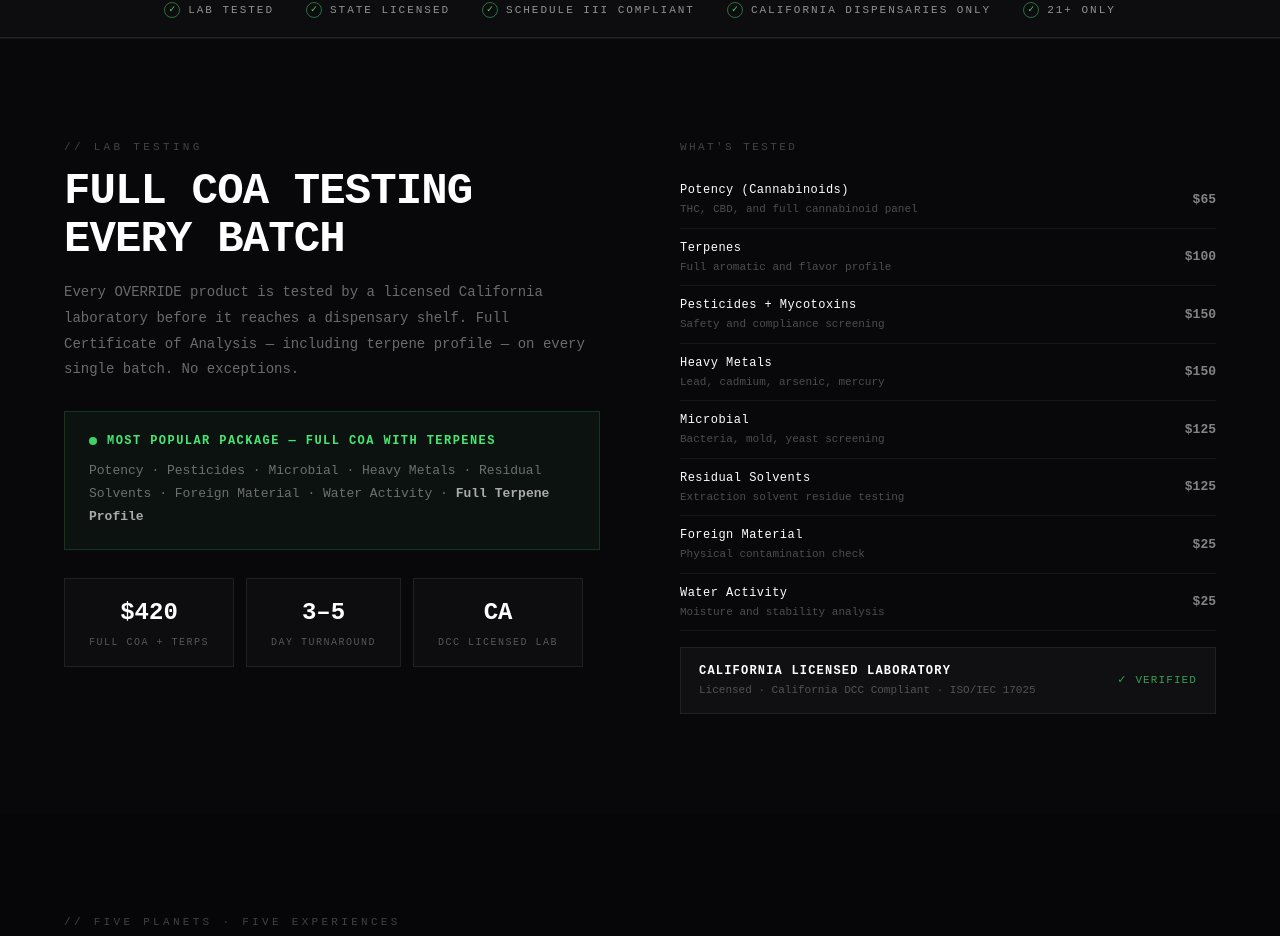
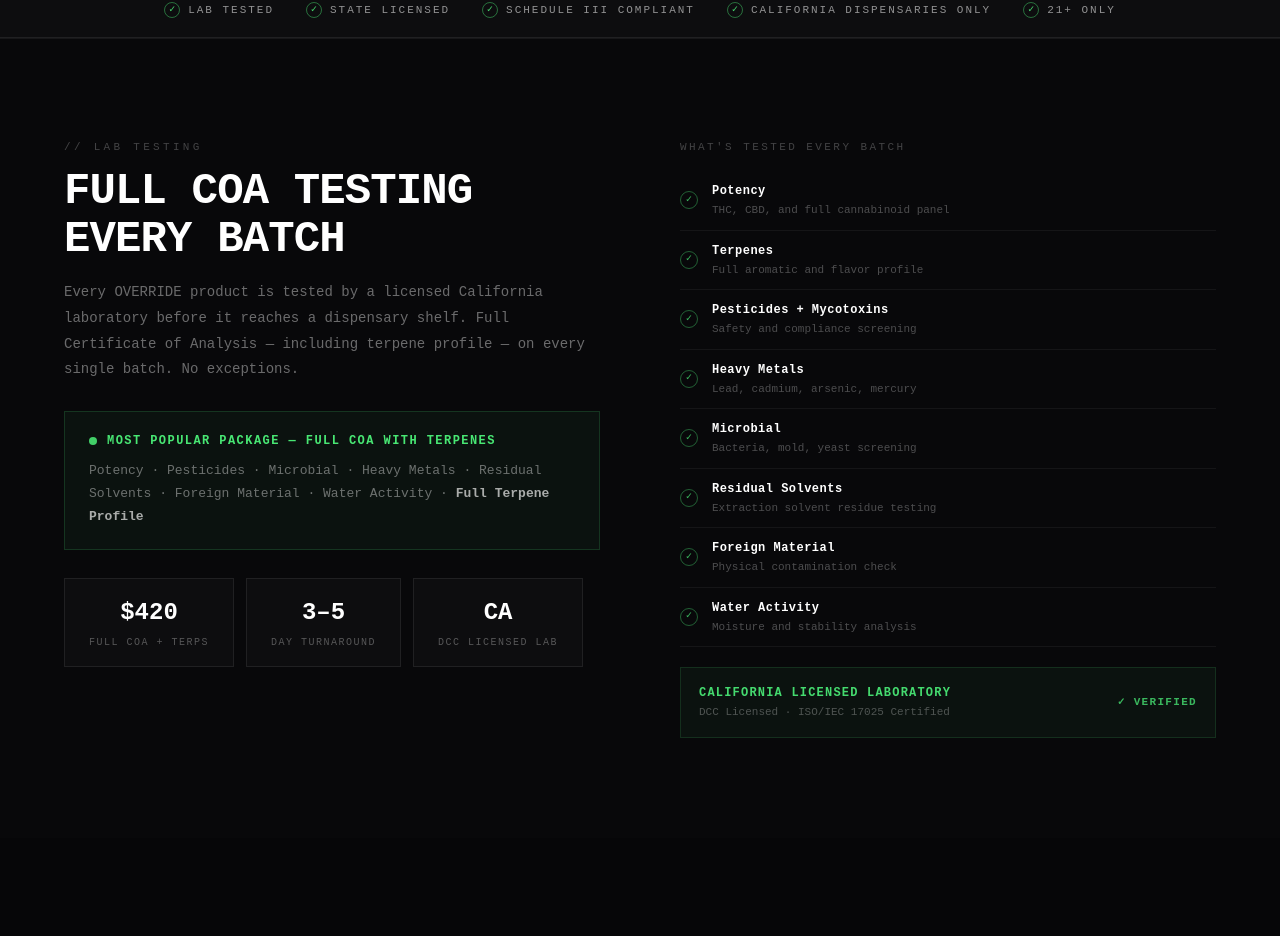
Before and after one commit to OVERRIDE-CA/override-os, a Next.js app: page / in a window 1280 px wide. Shown: the part 817-1753 px from the top of the page. Built offline with nearby package versions, Linux system fonts and the light colour scheme.

Commit message:
remove lab prices from testing section, consumer-facing only

```diff
--- a/app/page.tsx
+++ b/app/page.tsx
@@ -462,34 +462,39 @@
 
             {/* test breakdown */}
             <div>
-              <p style={{ fontSize: '11px', letterSpacing: '0.22em', color: 'rgba(255,255,255,0.24)', marginBottom: '16px' }}>WHAT'S TESTED</p>
+              <p style={{ fontSize: '11px', letterSpacing: '0.22em', color: 'rgba(255,255,255,0.24)', marginBottom: '16px' }}>WHAT'S TESTED EVERY BATCH</p>
               {[
-                { test: 'Potency (Cannabinoids)', price: '$65', desc: 'THC, CBD, and full cannabinoid panel' },
-                { test: 'Terpenes', price: '$100', desc: 'Full aromatic and flavor profile' },
-                { test: 'Pesticides + Mycotoxins', price: '$150', desc: 'Safety and compliance screening' },
-                { test: 'Heavy Metals', price: '$150', desc: 'Lead, cadmium, arsenic, mercury' },
-                { test: 'Microbial', price: '$125', desc: 'Bacteria, mold, yeast screening' },
-                { test: 'Residual Solvents', price: '$125', desc: 'Extraction solvent residue testing' },
-                { test: 'Foreign Material', price: '$25', desc: 'Physical contamination check' },
-                { test: 'Water Activity', price: '$25', desc: 'Moisture and stability analysis' },
+                { test: 'Potency', desc: 'THC, CBD, and full cannabinoid panel' },
+                { test: 'Terpenes', desc: 'Full aromatic and flavor profile' },
+                { test: 'Pesticides + Mycotoxins', desc: 'Safety and compliance screening' },
+                { test: 'Heavy Metals', desc: 'Lead, cadmium, arsenic, mercury' },
+                { test: 'Microbial', desc: 'Bacteria, mold, yeast screening' },
+                { test: 'Residual Solvents', desc: 'Extraction solvent residue testing' },
+                { test: 'Foreign Material', desc: 'Physical contamination check' },
+                { test: 'Water Activity', desc: 'Moisture and stability analysis' },
               ].map(item => (
                 <div key={item.test} style={{
-                  display: 'flex', justifyContent: 'space-between', alignItems: 'center',
-                  borderBottom: '1px solid rgba(255,255,255,0.05)', padding: '10px 0',
+                  display: 'flex', alignItems: 'center', gap: '14px',
+                  borderBottom: '1px solid rgba(255,255,255,0.05)', padding: '11px 0',
                 }}>
+                  <span style={{
+                    width: '18px', height: '18px', borderRadius: '50%',
+                    border: '1px solid rgba(80,255,128,0.35)',
+                    display: 'flex', alignItems: 'center', justifyContent: 'center',
+                    fontSize: '9px', color: 'rgba(80,255,128,0.7)', flexShrink: 0,
+                  }}>✓</span>
                   <div>
-                    <p style={{ fontSize: '12px', fontWeight: 500, marginBottom: '2px', letterSpacing: '0.04em' }}>{item.test}</p>
-                    <p style={{ fontSize: '11px', color: 'rgba(255,255,255,0.28)' }}>{item.desc}</p>
+                    <p style={{ fontSize: '12px', fontWeight: 600, marginBottom: '2px', letterSpacing: '0.04em' }}>{item.test}</p>
+                    <p style={{ fontSize: '11px', color: 'rgba(255,255,255,0.28)', margin: 0 }}>{item.desc}</p>
                   </div>
-                  <span style={{ fontSize: '13px', fontWeight: 700, color: 'rgba(255,255,255,0.5)', flexShrink: 0, marginLeft: '16px' }}>{item.price}</span>
                 </div>
               ))}
-              <div style={{ marginTop: '16px', padding: '14px 18px', background: 'rgba(255,255,255,0.03)', border: '1px solid rgba(255,255,255,0.07)', display: 'flex', justifyContent: 'space-between', alignItems: 'center' }}>
+              <div style={{ marginTop: '20px', padding: '16px 18px', background: 'rgba(80,255,128,0.04)', border: '1px solid rgba(80,255,128,0.12)', display: 'flex', justifyContent: 'space-between', alignItems: 'center' }}>
                 <div>
-                  <p style={{ fontSize: '12px', fontWeight: 700, letterSpacing: '0.1em', marginBottom: '2px' }}>CALIFORNIA LICENSED LABORATORY</p>
-                  <p style={{ fontSize: '11px', color: 'rgba(255,255,255,0.28)' }}>Licensed · California DCC Compliant · ISO/IEC 17025</p>
+                  <p style={{ fontSize: '12px', fontWeight: 700, letterSpacing: '0.1em', marginBottom: '2px', color: 'rgba(80,255,128,0.85)' }}>CALIFORNIA LICENSED LABORATORY</p>
+                  <p style={{ fontSize: '11px', color: 'rgba(255,255,255,0.28)', margin: 0 }}>DCC Licensed · ISO/IEC 17025 Certified</p>
                 </div>
-                <span style={{ fontSize: '11px', letterSpacing: '0.1em', color: 'rgba(80,255,128,0.6)' }}>✓ VERIFIED</span>
+                <span style={{ fontSize: '11px', letterSpacing: '0.12em', color: 'rgba(80,255,128,0.7)', fontWeight: 700 }}>✓ VERIFIED</span>
               </div>
             </div>
           </div>
```
